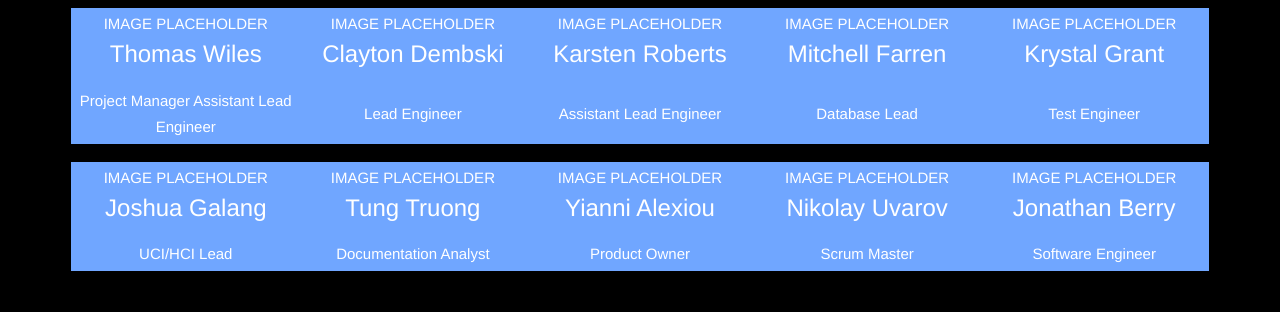
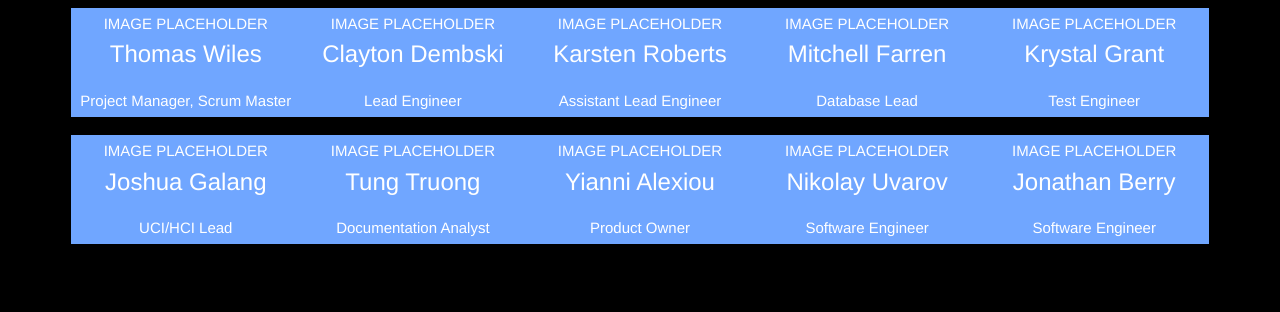
Before and after one commit to karstenroberts/CS3733---About-Us, a website: page public/index.html in a window 1280 px wide. Shown: the part 242-554 px from the top of the page. Drawn offline with Linux system fonts and the light colour scheme.

Commit message:
Update positions

```diff
--- a/public/index.html
+++ b/public/index.html
@@ -90,8 +90,7 @@ TEAM MEMBERS
   <tr>
 		<td>
 			<p>
-            Project Manager
-            Assistant Lead Engineer
+            Project Manager, Scrum Master
             </p>
 		</td>
 		<td>
@@ -161,7 +160,7 @@ TEAM MEMBERS
 		<td><p>UCI/HCI Lead</p></td>
 		<td><p>Documentation Analyst</p></td>
 		<td><p>Product Owner</p></td>
-  		<td><p>Scrum Master</p></td>
+  		<td><p>Software Engineer</p></td>
         <td><p>Software Engineer </p></td>
   </tr>
 </table>
```
